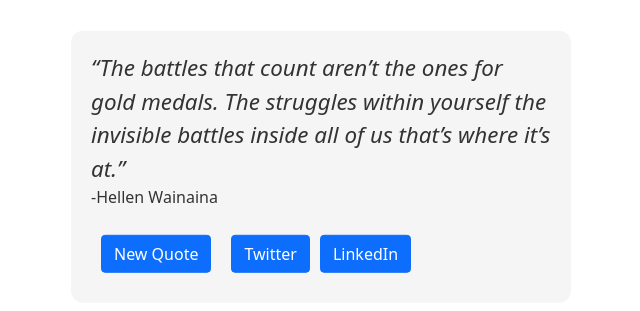
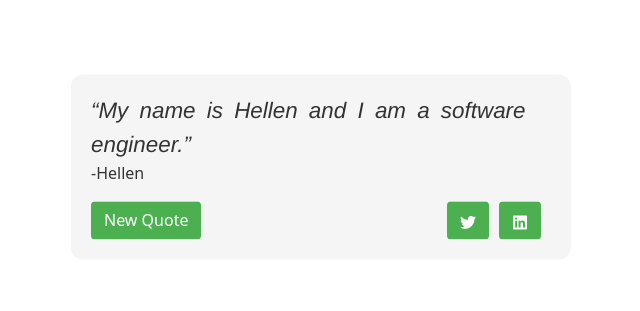
Before and after one commit to hellen-22/RANDOM-QUOTE-MACHINE, a React (Create React App) app in the folder random-quote-machine/: page / in a window 1280 px wide. Shown: the part 233-544 px from the top of the page, without its empty margins (319-959 px from the left). Built offline with nearby package versions, Linux system fonts and the light colour scheme.

Commit message:
change quote on button click

```diff
--- a/random-quote-machine/package.json
+++ b/random-quote-machine/package.json
@@ -9,6 +9,7 @@
     "bootstrap": "^5.1.3",
     "react": "^18.2.0",
     "react-dom": "^18.2.0",
+    "react-icons": "^4.4.0",
     "react-scripts": "5.0.1",
     "web-vitals": "^2.1.4"
   },
--- a/random-quote-machine/src/components/Wrapper.js
+++ b/random-quote-machine/src/components/Wrapper.js
@@ -1,33 +1,48 @@
-import React from "react";
+import React, { useState } from "react";
 import "./../css/wrapper.css";
+import { FaTwitter, FaLinkedin } from "react-icons/fa";
 
 function Wrapper() {
+  const [quotes, setQuotes] = useState([
+    {
+      id: 1,
+      quote: "My name is Hellen and I am a software engineer.",
+      author: "Hellen",
+    },
+    {
+      id: 2,
+      quote: "I am a software engineer.",
+      author: "Wayne",
+    },
+    {
+      id: 3,
+      quote: "I am me.",
+      author: "Wairimu",
+    },
+  ]);
+
+  const [randomQuote, setRandomQuote] = useState(
+    quotes[Math.floor(Math.random() * quotes.length)]
+    );
+
+
   return (
     <div className="wrapper" id="quote-box">
       <q id="text" className="quote-text">
-        The battles that count aren’t the ones for gold medals. The struggles
-        within yourself the invisible battles inside all of us that’s where it’s
-        at.
+        {randomQuote.quote}
       </q>
       <p id="author" className="quote-author">
-        -Hellen Wainaina
+        -{randomQuote.author}
       </p>
       <div className="buttons">
-        <div id="new-quote">
-          <button className="btn btn-primary">New Quote</button>
-        </div>
+        <button className="btn " onClick={() => setRandomQuote(quotes[Math.floor(Math.random() * quotes.length)])}>New Quote</button>
+
         <div id="share-quote">
-          <a
-            className="sharebutton btn btn-primary"
-            href="twitter.com/intent/tweet"
-          >
-            Twitter
+          <a className="sharebutton btn " href="twitter.com/intent/tweet">
+            <FaTwitter />
           </a>
-          <a
-            className="sharebutton btn btn-primary"
-            href="twitter.com/intent/tweet"
-          >
-            LinkedIn
+          <a className="sharebutton btn " href="twitter.com/intent/tweet">
+            <FaLinkedin />
           </a>
         </div>
       </div>
--- a/random-quote-machine/src/css/wrapper.css
+++ b/random-quote-machine/src/css/wrapper.css
@@ -1,3 +1,8 @@
+.btn{
+    background-color: #4CAF50 !important;
+    color: white !important;
+}
+
 #quote-box {
   background-color: #f5f5f5;
   border-radius: 12px;
@@ -15,6 +20,8 @@
 }
 #text {
   font-size: 1.4em;
+  font-family: 'Franklin Gothic Medium', 'Arial Narrow', Arial, sans-serif;
+  word-spacing: 5px;
   font-style: italic;
   color: #333;
 }
@@ -25,10 +32,10 @@
 .buttons{
     margin: 0px;
     padding: 0px;
-    display: flex;
+    display: block;
 }
 
-#new-quote {
+button {
   border-radius: 12px;
   color: #fff;
   padding: 10px;
@@ -38,8 +45,8 @@
 #share-quote {
   border-radius: 12px;
   color: #fff;
-  padding: 10px;
   cursor: pointer;
+  float: right;
 }
 
 #share-quote a {
```
Also changed, not shown: 1 other file (tests, documents, lock files or other folders).
